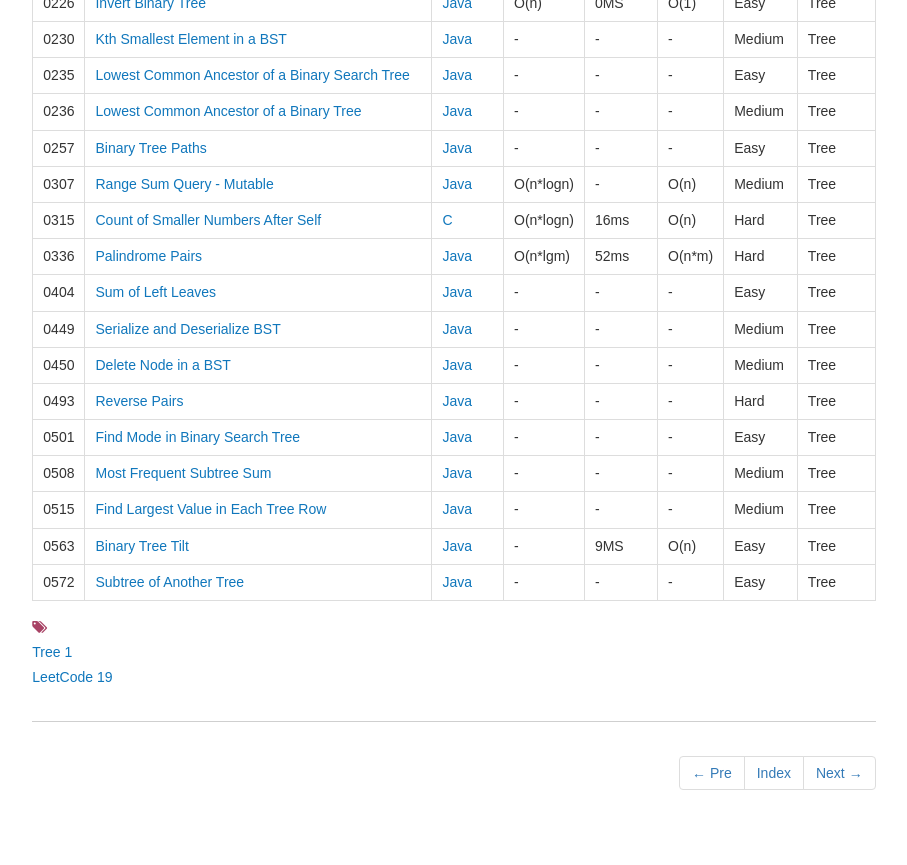
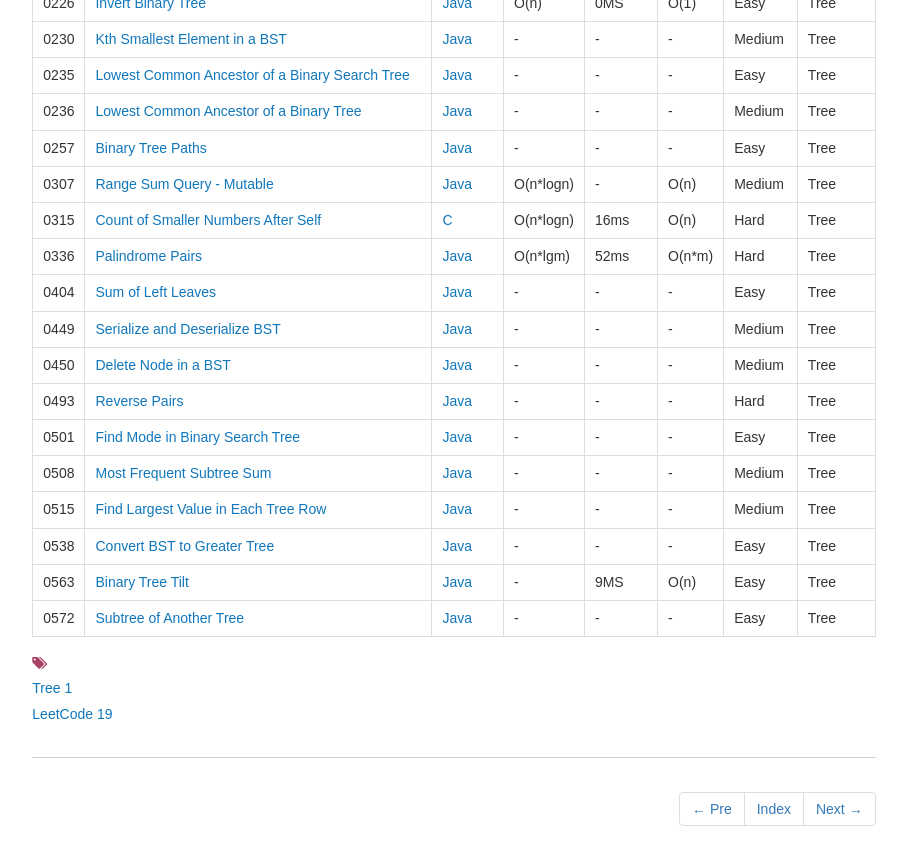
Before and after one commit to dunso/algorithm, a Jekyll site: the page built from docs/_posts/2017-12-03-Tree.md, in a window 1280 px wide and 900 px high, scrolled down 592 px. Shown: the top 865 px of the window, without its empty margins (186-1093 px from the left). Built offline with Jekyll 4.4.1, drawn with Linux system fonts in a browser that asks for light colours; nearby versions of some CDN libraries.

Commit message:
Add index of LeetCode0538.java to docs

```diff
--- a/docs/_posts/2017-12-03-Tree.md
+++ b/docs/_posts/2017-12-03-Tree.md
@@ -37,5 +37,6 @@ icon: file-alt
 |0501|[Find Mode in Binary Search Tree](https://leetcode.com/problems/find-mode-in-binary-search-tree/) | [Java](https://algorithm.dun.so/leetcode-501/)|-|-|-|Easy|Tree|
 |0508|[Most Frequent Subtree Sum](https://leetcode.com/problems/most-frequent-subtree-sum/) | [Java](https://algorithm.dun.so/leetcode-508/)|-|-|-|Medium|Tree|
 |0515|[Find Largest Value in Each Tree Row](https://leetcode.com/problems/find-largest-value-in-each-tree-row/) | [Java](https://algorithm.dun.so/leetcode-515/)|-|-|-|Medium|Tree|
+|0538|[Convert BST to Greater Tree](https://leetcode.com/problems/convert-bst-to-greater-tree) | [Java](https://algorithm.dun.so/leetcode-538/)|-|-|-|Easy|Tree|
 |0563|[Binary Tree Tilt](https://leetcode.com/problems/binary-tree-tilt)| [Java](https://algorithm.dun.so/leetcode-563/)  | - |9MS| O(n)  |  Easy |Tree|
 |0572|[Subtree of Another Tree](https://leetcode.com/problems/subtree-of-another-tree)| [Java](https://algorithm.dun.so/leetcode-572/)  |-|-|-|  Easy |Tree|
```
